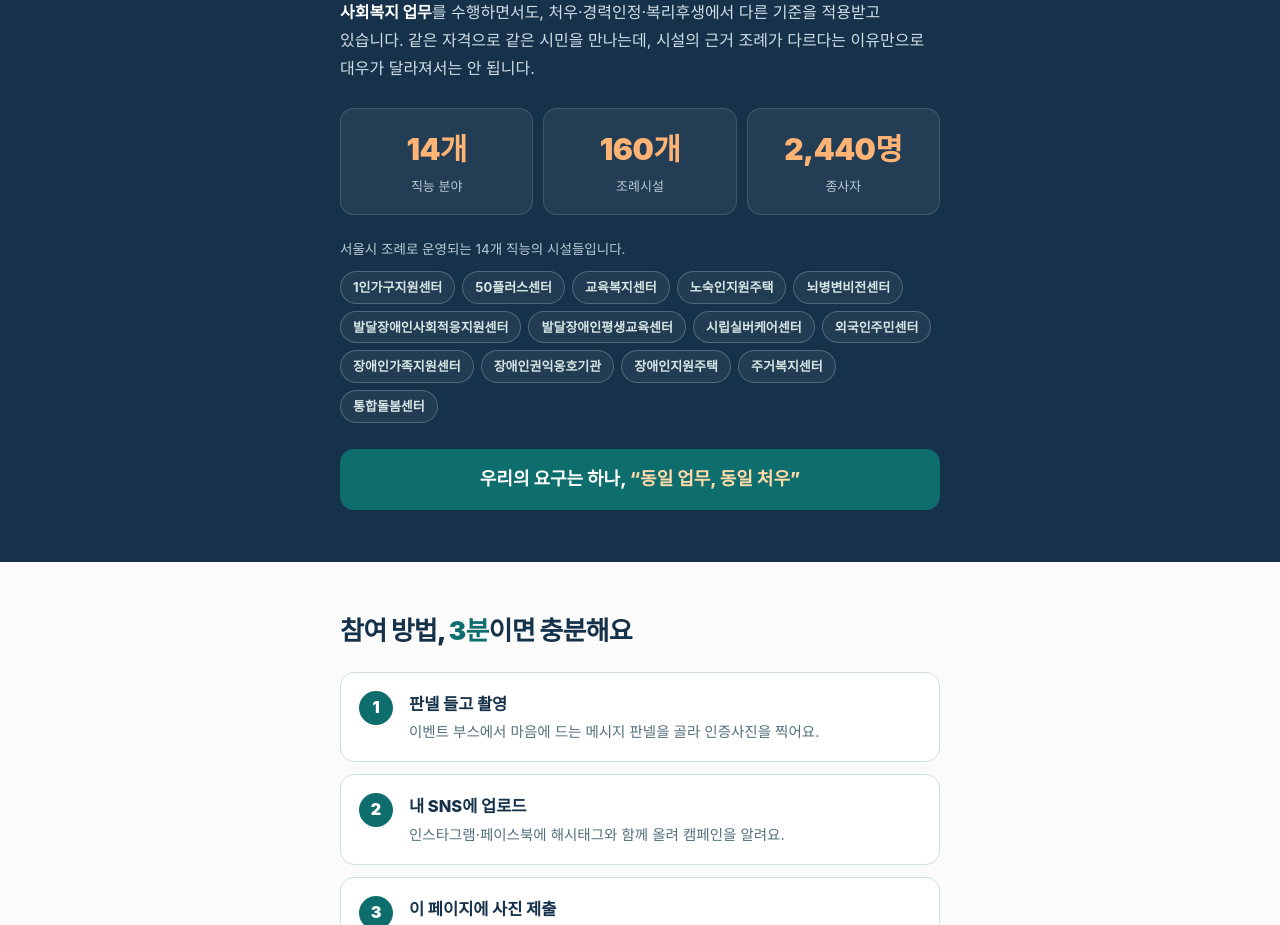
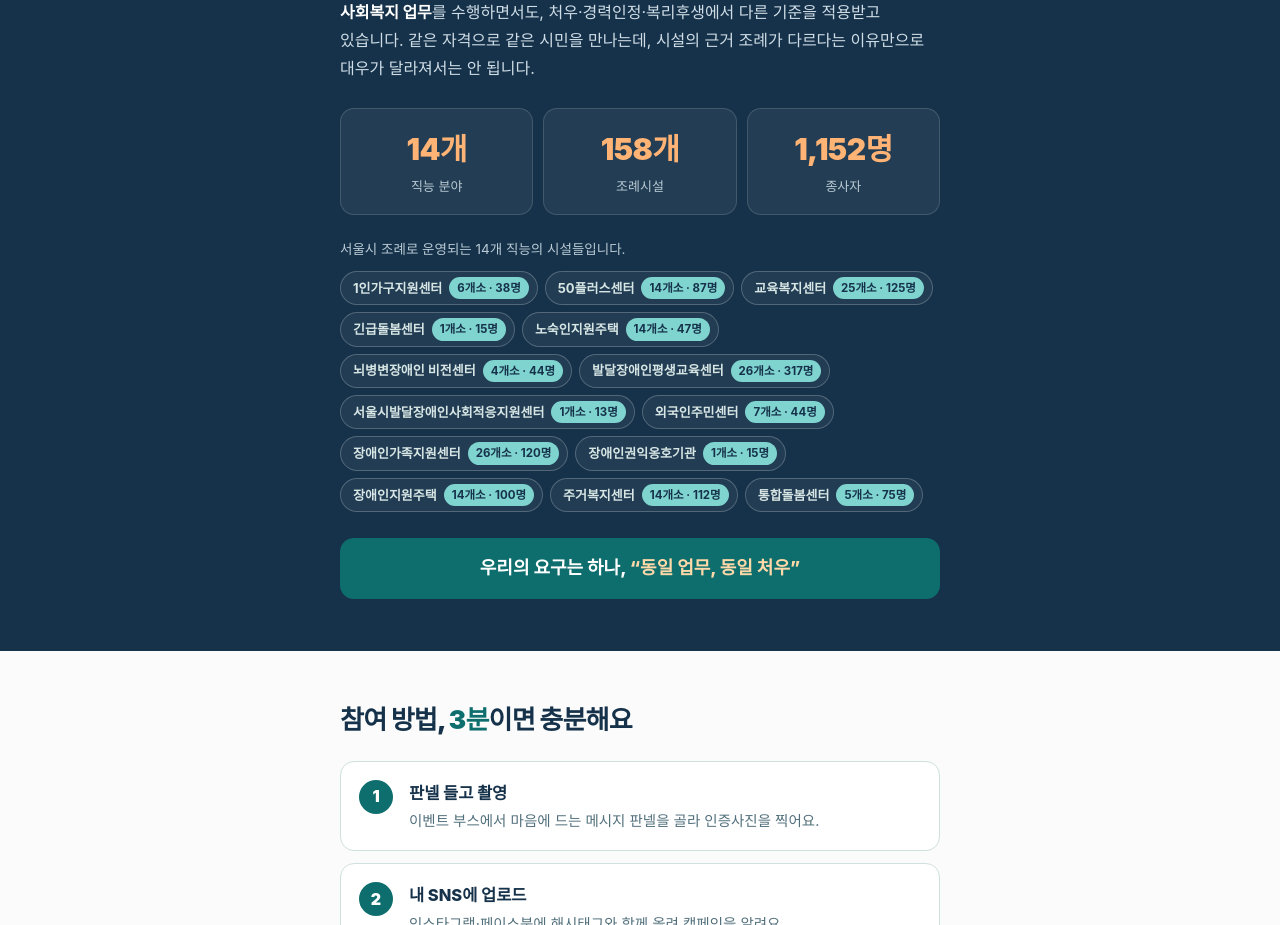
Before and after one commit to kosuk1231/fair0912, a Next.js app: page / in a window 1280 px wide. Shown: the part 1740-2665 px from the top of the page. Built offline with nearby package versions, Linux system fonts and the light colour scheme; a web font is replaced by a local one.

Commit message:
Add files via upload

```diff
--- a/app/globals.css
+++ b/app/globals.css
@@ -121,7 +121,12 @@ section { padding: 52px 0; }
 .facilities li {
   font-size: 13px; font-weight: 700; color: #d7e6e4;
   border: 1px solid rgba(255,255,255,0.22); border-radius: 999px;
-  padding: 5px 12px; background: rgba(255,255,255,0.05);
+  padding: 5px 8px 5px 12px; background: rgba(255,255,255,0.05);
+  display: inline-flex; align-items: center; gap: 7px;
+}
+.facilities li i {
+  font-style: normal; font-size: 11.5px; font-weight: 700; color: #16324a;
+  background: #7fd4cf; border-radius: 999px; padding: 2px 8px;
 }
 
 /* 참여 방법 */
--- a/app/page.js
+++ b/app/page.js
@@ -425,19 +425,32 @@ export default function Page() {
           </p>
           <div className="stats">
             <div className="stat"><b>14개</b><span>직능 분야</span></div>
-            <div className="stat"><b>160개</b><span>조례시설</span></div>
-            <div className="stat"><b>2,440명</b><span>종사자</span></div>
+            <div className="stat"><b>158개</b><span>조례시설</span></div>
+            <div className="stat"><b>1,152명</b><span>종사자</span></div>
           </div>
           <div className="facilities">
             <p className="fac-label">서울시 조례로 운영되는 14개 직능의 시설들입니다.</p>
             <ul>
               {[
-                '1인가구지원센터', '50플러스센터', '교육복지센터', '노숙인지원주택',
-                '뇌병변비전센터', '발달장애인사회적응지원센터', '발달장애인평생교육센터',
-                '시립실버케어센터', '외국인주민센터', '장애인가족지원센터',
-                '장애인권익옹호기관', '장애인지원주택', '주거복지센터', '통합돌봄센터',
-              ].map((f) => (
-                <li key={f}>{f}</li>
+                ['1인가구지원센터', '6개소 · 38명'],
+                ['50플러스센터', '14개소 · 87명'],
+                ['교육복지센터', '25개소 · 125명'],
+                ['긴급돌봄센터', '1개소 · 15명'],
+                ['노숙인지원주택', '14개소 · 47명'],
+                ['뇌병변장애인 비전센터', '4개소 · 44명'],
+                ['발달장애인평생교육센터', '26개소 · 317명'],
+                ['서울시발달장애인사회적응지원센터', '1개소 · 13명'],
+                ['외국인주민센터', '7개소 · 44명'],
+                ['장애인가족지원센터', '26개소 · 120명'],
+                ['장애인권익옹호기관', '1개소 · 15명'],
+                ['장애인지원주택', '14개소 · 100명'],
+                ['주거복지센터', '14개소 · 112명'],
+                ['통합돌봄센터', '5개소 · 75명'],
+              ].map(([f, n]) => (
+                <li key={f}>
+                  {f}
+                  <i>{n}</i>
+                </li>
               ))}
             </ul>
           </div>
```
